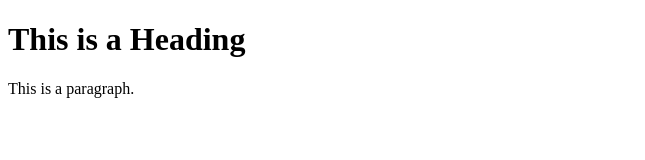
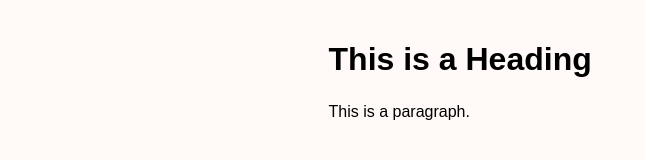
Before and after one commit to RARowe/making-an-effort, a plain HTML site: page index.html in a window 1280 px wide. Shown: the whole page, without its empty margins (0-645 px from the left). Drawn offline with Linux system fonts and the light colour scheme.

Commit message:
initial styling

```diff
--- a/index.html
+++ b/index.html
@@ -2,6 +2,7 @@
 <html>
 	<head>
 		<title>making an effort</title>
+		<link rel="stylesheet" href="main.css">
 	</head>
 	<body>
 		<h1>This is a Heading</h1>
--- /dev/null
+++ b/main.css
@@ -0,0 +1,46 @@
+body {
+  font-family: Arial, Helvetica, sans-serif;
+  background-color: #fffaf7;
+  line-height: 1.3;
+  max-width: 70ch;
+  padding: 2ch;
+  margin: auto;
+}
+/*
+main {
+  max-width: 70ch;
+  padding: 2ch;
+  margin: auto;
+}
+header {
+  margin-bottom: 1.5rem;
+}
+h1 {
+  margin-bottom: .5rem;
+}
+time {
+  color: #888;
+}
+hr {
+  border: 2px solid #ddd;
+  margin: 2rem auto;
+}
+#fn {
+  font-size: 85%;
+}
+footer {
+  margin-top: 2rem;
+  text-align: center;
+}
+a {
+  color: #ff3c3c;
+  text-decoration: none;
+  outline: 0;
+}
+a:hover {
+  text-decoration: underline;
+}
+::selection {
+  background-color: #fff888;
+}
+*/
```
